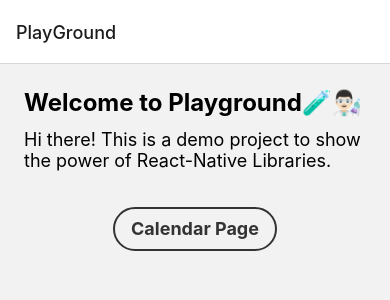
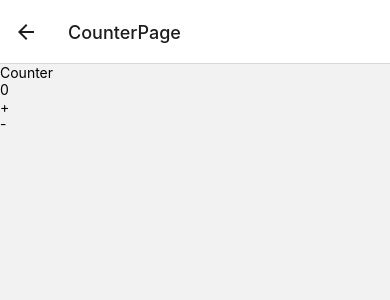
Before and after one commit to ivory-code/playground, a React Native app: screen /CounterPage in a window 390 px wide. Shown: the top 300 px of the page. Built offline with nearby package versions, Linux system fonts and the light colour scheme; what react-native would draw is missing.

Commit message:
feat: Add redux provider & import dispatch method in [CounterTemplate]

```diff
--- a/App.tsx
+++ b/App.tsx
@@ -3,12 +3,14 @@
 import {createStackNavigator} from '@react-navigation/stack'
 import React from 'react'
 import CalendarPage from './src/components/pages/CalendarPage'
+import CounterPage from './src/components/pages/CounterPage'
 import {store} from './src/reducers/index'
 import {Provider} from 'react-redux'
 
 export type StackParamList = {
   MainPage: undefined
   CalendarPage: undefined
+  CounterPage: undefined
 }
 
 const Stack = createStackNavigator<StackParamList>()
@@ -32,6 +34,13 @@
               title: 'CalendarPage',
             }}
           />
+          <Stack.Screen
+            name="CounterPage"
+            component={CounterPage}
+            options={{
+              title: 'CounterPage',
+            }}
+          />
         </Stack.Navigator>
       </NavigationContainer>
     </Provider>
--- /dev/null
+++ b/src/components/atoms/PressButton.tsx
@@ -0,0 +1,18 @@
+import React from 'react'
+import {StyleProp, TouchableOpacity, View, ViewStyle} from 'react-native'
+
+interface Props {
+  children?: React.ReactNode
+  onPress?: () => void
+  style?: StyleProp<ViewStyle>
+}
+
+const PressButton = ({children, onPress, style}: Props) => {
+  return (
+    <View style={style}>
+      <TouchableOpacity onPress={onPress}>{children}</TouchableOpacity>
+    </View>
+  )
+}
+
+export default PressButton
--- /dev/null
+++ b/src/components/pages/CounterPage.tsx
@@ -0,0 +1,34 @@
+import React from 'react'
+import CounterTemplate from '../templates/CounterTemplate'
+import {StyleSheet, View} from 'react-native'
+import {useDispatch} from 'react-redux'
+import {decrement, increment} from '../../stores/counter'
+import {useSelector} from 'react-redux'
+import {RootState} from '../../reducers/index'
+
+const CounterPage = () => {
+  const dispatch = useDispatch()
+  const count = useSelector((state: RootState) => state.counter.number)
+
+  const onPressIncrement = () => dispatch(increment())
+
+  const onPressDecrement = () => dispatch(decrement())
+
+  return (
+    <View style={styles.container}>
+      <CounterTemplate
+        countState={count}
+        decrement={onPressDecrement}
+        increment={onPressIncrement}
+      />
+    </View>
+  )
+}
+
+export default CounterPage
+
+const styles = StyleSheet.create({
+  container: {
+    flex: 1,
+  },
+})
--- a/src/components/pages/MainPage.tsx
+++ b/src/components/pages/MainPage.tsx
@@ -18,6 +18,10 @@
       <Link
         text="Calendar Page"
         press={() => navigation.navigate('CalendarPage')}
+      />
+      <Link
+        text="Counter Page"
+        press={() => navigation.navigate('CounterPage')}
       />
     </ScrollView>
   )
--- /dev/null
+++ b/src/components/templates/CounterTemplate.tsx
@@ -0,0 +1,26 @@
+import PressButton from '../atoms/PressButton'
+import React from 'react'
+import {Text, View} from 'react-native'
+
+interface Props {
+  countState?: number
+  decrement?: () => void
+  increment?: () => void
+}
+
+const CounterTemplate = ({countState, decrement, increment}: Props) => {
+  return (
+    <View>
+      <Text>Counter</Text>
+      <Text>{countState}</Text>
+      <PressButton onPress={increment}>
+        <Text>+</Text>
+      </PressButton>
+      <PressButton onPress={decrement}>
+        <Text>-</Text>
+      </PressButton>
+    </View>
+  )
+}
+
+export default CounterTemplate
--- a/src/reducers/index.ts
+++ b/src/reducers/index.ts
@@ -3,7 +3,7 @@
 import counter from '../stores/counter'
 
 const reducers = combineReducers({
-  counterStore: counter,
+  counter: counter,
 })
 
 export const store = configureStore({
```
